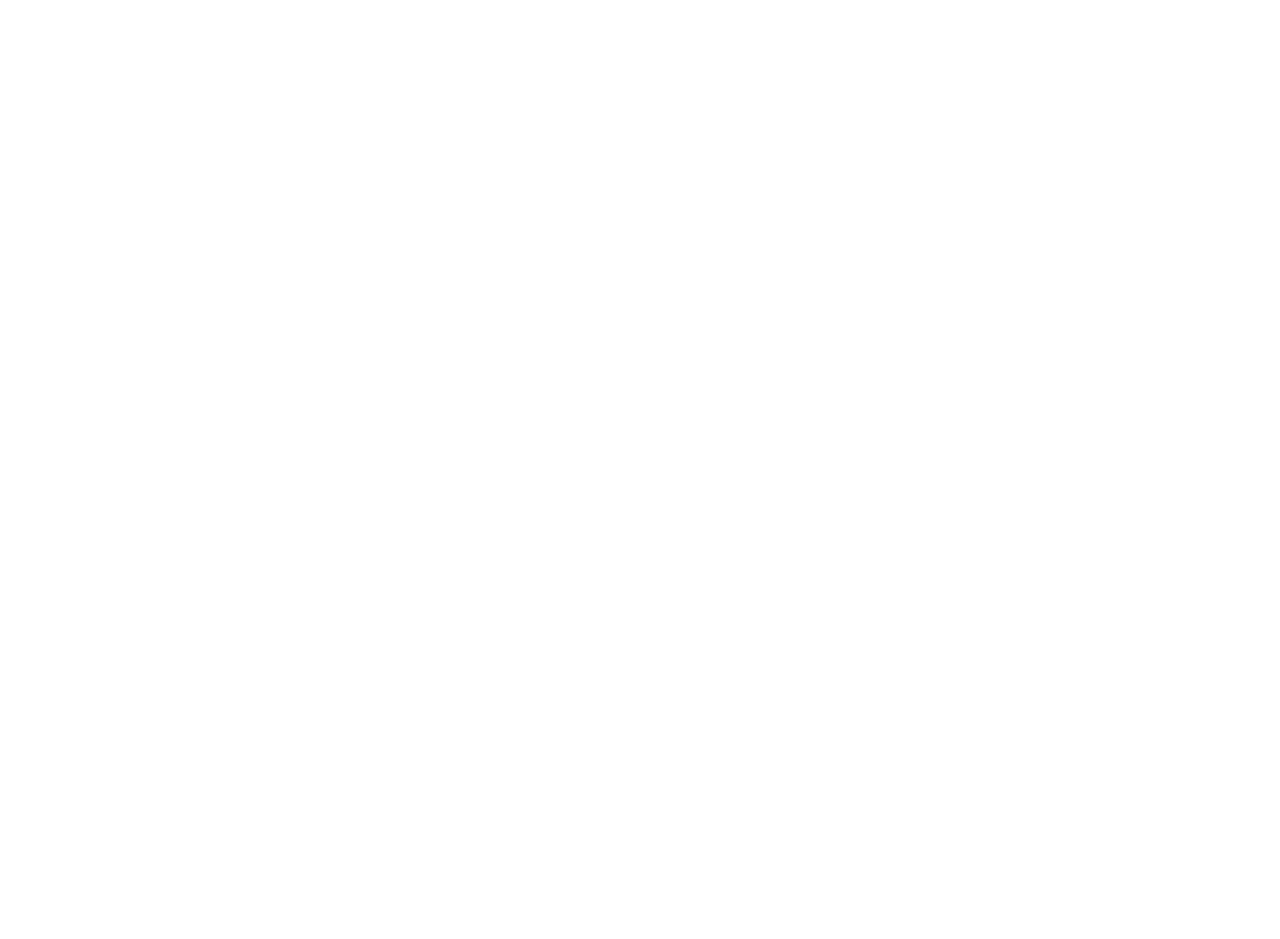
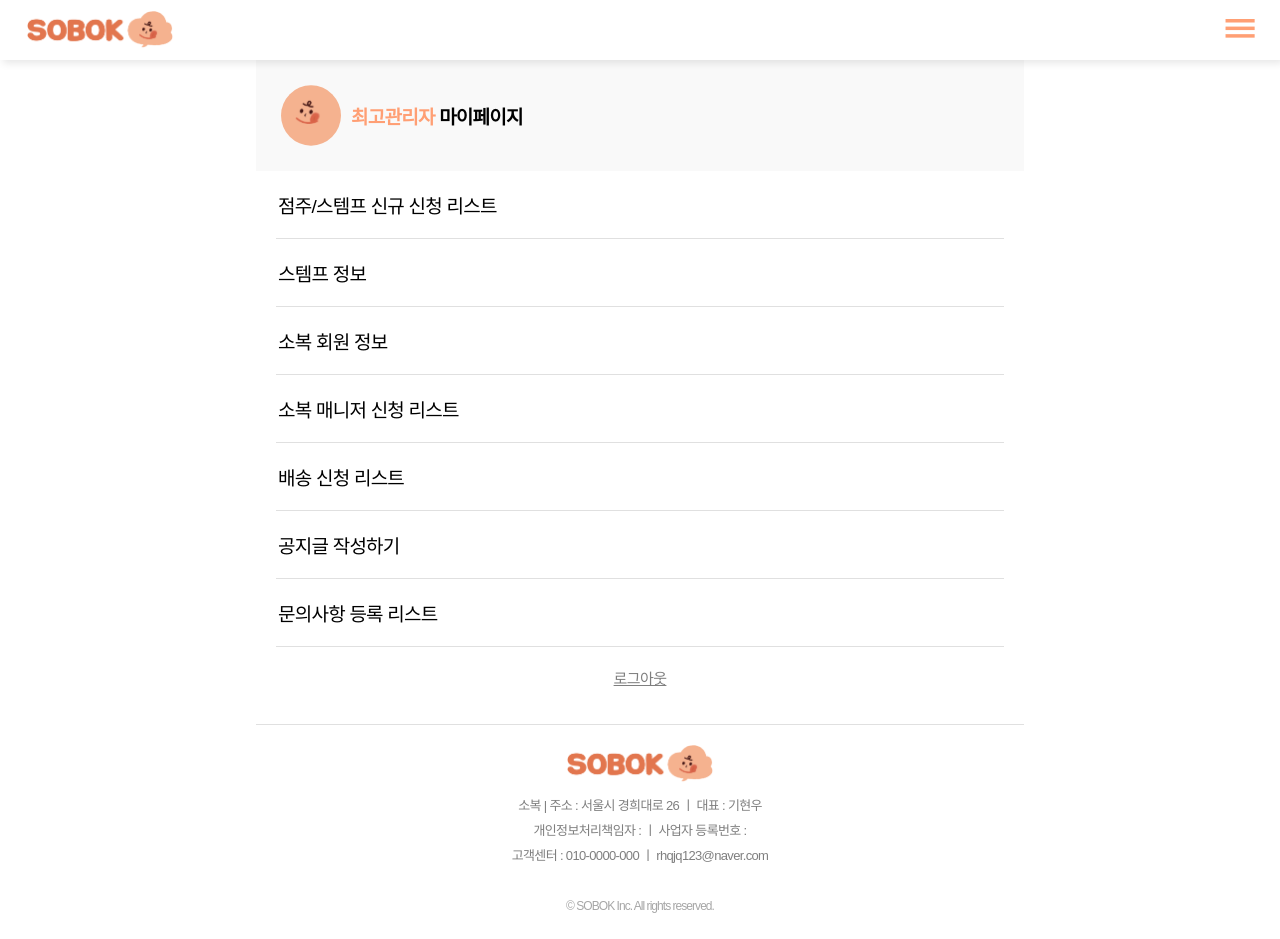
Before and after one commit to jobofbrothers-sobok/SOBOK-FRONT, a React (Create React App) app: page /admin in a window 1280 px wide. Before the commit this address had no page. Before the commit the page ends 800 px from the top, so only its background shows below. Built offline with nearby package versions, Linux system fonts and the light colour scheme.

Commit message:
feat: [점주 & 관리자] 마이페이지 메인 뷰 구현 -close #11

```diff
--- a/src/Routers.js
+++ b/src/Routers.js
@@ -6,6 +6,8 @@ import MainPage from "./pages/main/MainPage";
 import JoinPage from "./pages/login/JoinPage";
 import FindPage from "./pages/login/FindPage";
 import SuccessPage from "./pages/login/SuccessPage";
+import AdminPage from "./pages/mypage/AdminPage";
+import OwnerPage from "./pages/mypage/OwnerPage";
 
 
 const Routers = () => {
@@ -17,6 +19,8 @@ const Routers = () => {
                 <Route element={<JoinPage />} path='/join' />
                 <Route element={<SuccessPage />} path='/join-success' />
                 <Route element={<MainPage />} path='/home' />
+                <Route element={<AdminPage />} path='/admin' />
+                <Route element={<OwnerPage />} path='/owner' />
             </Routes>
         </BrowserRouter>
 
--- a/src/components/common/Footer.js
+++ b/src/components/common/Footer.js
@@ -10,6 +10,8 @@ const FooterContainer = styled.div`
     align-items: center;
     margin-top: 20px;
     margin-bottom: 20px;
+    border-top: 1px solid #E0E0E0;
+    padding-top: 20px;
     .sobok-info-text{
         font-size: 13px;
         line-height: 25px;
--- a/src/pages/login/JoinPage.js
+++ b/src/pages/login/JoinPage.js
@@ -38,11 +38,9 @@ const JoinPage = () => {
                             <Button text="다음으로" color="#FF9F74" onClick={handleNextButton} />
                         </>
                     }
-                    <br />
                 </div>
-                <hr width="100%" />
-                <Footer />
             </JoinContainer>
+            <Footer />
         </>
     )
 }
--- /dev/null
+++ b/src/pages/mypage/AdminPage.js
@@ -0,0 +1,83 @@
+import React from "react";
+import styled from "styled-components";
+import NavBar from "../../components/common/NavBar";
+import sobokFace from "../../asset/images/sobok-face.svg";
+import Footer from "../../components/common/Footer";
+
+const AdminPage = () => {
+
+    const menuList = ['점주/스템프 신규 신청 리스트', '스템프 정보', '소복 회원 정보', '소복 매니저 신청 리스트', '배송 신청 리스트', '공지글 작성하기', '문의사항 등록 리스트']
+    return (
+        <>
+            <NavBar />
+            <AdminContainer>
+                <div className="mypage-topsection">
+                    <img src={sobokFace} alt="소복 얼굴 이미지" width="60px" />
+                    <p><span>최고관리자</span> 마이페이지</p>
+                </div>
+                <div className="menu-list">
+                    {menuList.map(menu => (
+                        <div className='menu-item'>
+                            <p>{menu}</p>
+                        </div>
+                    ))}
+                </div>
+                <p>로그아웃</p>
+            </AdminContainer>
+            <br />
+            <Footer />
+        </>
+    )
+}
+
+export default AdminPage;
+
+const AdminContainer = styled.div`
+    width: 100%;
+    box-sizing: border-box;
+    display: flex;
+    flex-direction: column;
+    margin: 0 auto;
+    justify-content: center;
+    align-items: center;
+    margin-top: 60px;
+    .mypage-topsection{
+        width: 100%;
+        box-sizing: border-box;
+        display: flex;
+        align-items: center;
+        background-color: #F9F9F9;
+        padding: 25px 25px;
+        gap: 10px;
+    }
+    .mypage-topsection > p > span {
+        font-size: 19px;
+        font-weight: 900;
+        color: #FF9F74;
+    }
+    .mypage-topsection > p {
+        font-size: 19px;
+        font-weight: 900;
+    }
+    .menu-list {
+        width: 100%;
+        padding: 0 20px 20px;
+        box-sizing: border-box;
+    }
+    .menu-item {
+        border-bottom: 1px solid #E0E0E0;
+        padding: 20px 2px;
+    }
+    .menu-item > p {
+        font-size: 19px;
+        font-weight: 500;
+    }
+    > p {
+        font-size: 15px;
+        color: #7F7F7F;
+        text-decoration: underline;
+        text-decoration-color: #7F7F7F;
+    }
+
+
+`
--- /dev/null
+++ b/src/pages/mypage/OwnerPage.js
@@ -0,0 +1,83 @@
+import React from "react";
+import styled from "styled-components";
+import NavBar from "../../components/common/NavBar";
+import sobokFace from "../../asset/images/sobok-face.svg";
+import Footer from "../../components/common/Footer";
+
+const OwnerPage = () => {
+
+    const menuList = ['담당자 정보 수정', '매장 정보 등록/수정', '매장 소식 등록', '매장 메뉴 등록', '스토어 상품 등록', '소복 매니저']
+    return (
+        <>
+            <NavBar />
+            <OwnerContainer>
+                <div className="mypage-topsection">
+                    <img src={sobokFace} alt="소복 얼굴 이미지" width="60px" />
+                    <p><span>메가커피<br />고법</span> 점주님 마이페이지</p>
+                </div>
+                <div className="menu-list">
+                    {menuList.map(menu => (
+                        <div className='menu-item'>
+                            <p>{menu}</p>
+                        </div>
+                    ))}
+                </div>
+                <p>로그아웃</p>
+            </OwnerContainer>
+            <br />
+            <Footer />
+        </>
+    )
+}
+
+export default OwnerPage;
+
+const OwnerContainer = styled.div`
+    width: 100%;
+    box-sizing: border-box;
+    display: flex;
+    flex-direction: column;
+    margin: 0 auto;
+    justify-content: center;
+    align-items: center;
+    margin-top: 60px;
+    .mypage-topsection{
+        width: 100%;
+        box-sizing: border-box;
+        display: flex;
+        align-items: center;
+        background-color: #F9F9F9;
+        padding: 25px 25px;
+        gap: 10px;
+    }
+    .mypage-topsection > p > span {
+        font-size: 19px;
+        font-weight: 900;
+        color: #FF9F74;
+    }
+    .mypage-topsection > p {
+        font-size: 19px;
+        font-weight: 900;
+    }
+    .menu-list {
+        width: 100%;
+        padding: 0 20px 20px;
+        box-sizing: border-box;
+    }
+    .menu-item {
+        border-bottom: 1px solid #E0E0E0;
+        padding: 20px 2px;
+    }
+    .menu-item > p {
+        font-size: 19px;
+        font-weight: 500;
+    }
+    > p {
+        font-size: 15px;
+        color: #7F7F7F;
+        text-decoration: underline;
+        text-decoration-color: #7F7F7F;
+    }
+
+
+`
--- a/src/style.css
+++ b/src/style.css
@@ -4,6 +4,7 @@
     padding: 0;
     font-size: 14px;
     font-weight: 400;
+    letter-spacing: -0.04em;
 }
 
 body {
```
Also changed, not shown: src/asset/images/sobok-face.svg (added).
